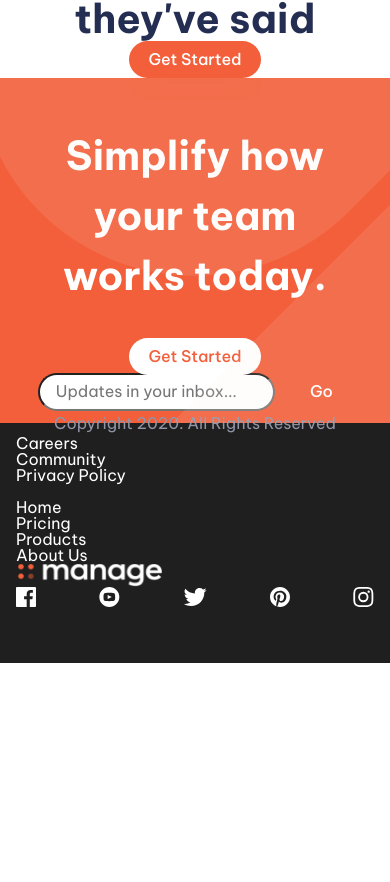
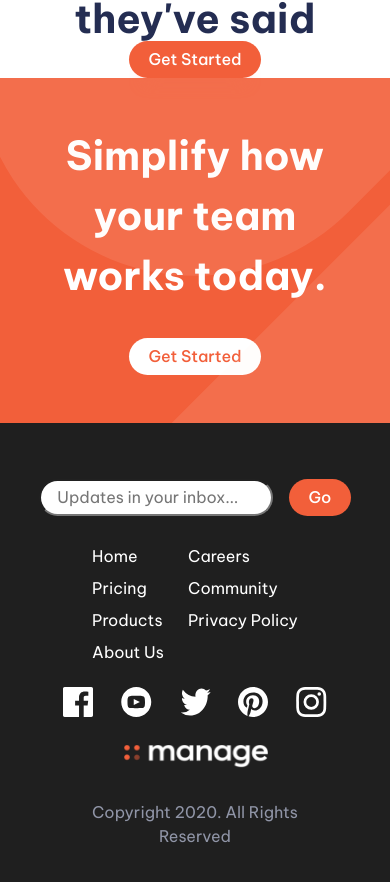
Before and after one commit to nicknahc/manage, a React (Create React App) app: page / in a window 390 px wide. Shown: the part 2134-3016 px from the top of the page. Before the commit the page ends 2797 px from the top, so only its background shows below. Built offline with nearby package versions, Linux system fonts and the light colour scheme.

Commit message:
responsive footer

```diff
--- a/src/components/Footer.js
+++ b/src/components/Footer.js
@@ -8,7 +8,7 @@ import "../styles/Footer.css";
 function Footer() {
   return (
     <footer className="section-padding top-padding footer">
-      <div className="equal-columns footer-height">
+      <div className="equal-columns">
         <div className="footer-logos">
           <img src={logo} width="146" height="24" />
           <ul className="media-links">
@@ -19,15 +19,13 @@ function Footer() {
             <img src={instagramLogo}></img>
           </ul>
         </div>
-        <div className="vertical-space-between">
+        <div className="footer-links-wrapper">
           <ul className="footer-links">
             <li className="footer-link">Home</li>
             <li className="footer-link">Pricing</li>
             <li className="footer-link">Products</li>
             <li className="footer-link">About Us</li>
           </ul>
-        </div>
-        <div className="vertical-space-between">
           <ul className="footer-links">
             <li className="footer-link">Careers</li>
             <li className="footer-link">Community</li>
@@ -35,8 +33,9 @@ function Footer() {
             <li className="footer-link blank">_</li>
           </ul>
         </div>
+
         <div className="footer-logos">
-          <form>
+          <form className="footer-subscribe">
             <input
               className="input"
               type="email"
--- a/src/components/Landing.js
+++ b/src/components/Landing.js
@@ -4,7 +4,7 @@ function Landing() {
   return (
     <section className="section-padding">
       <div className="container">
-        <div className="equal-columns top-margin">
+        <div className="equal-columns landing top-margin">
           <div className="left-column top-padding">
             <h1 className="primary-heading">
               Bring everyone together to build better products.
--- a/src/styles/CallToAction.css
+++ b/src/styles/CallToAction.css
@@ -24,7 +24,7 @@ h5 {
     flex-direction: row;
     align-items: center;
     justify-content: space-between;
-    /* width: 80dvw; */
+    width: 80dvw;
     text-align: left;
   }
   h5 {
--- a/src/styles/Footer.css
+++ b/src/styles/Footer.css
@@ -54,3 +54,55 @@
 .copyright {
   color: var(--caption-clr);
 }
+.footer-links-wrapper {
+  flex: 0.8;
+  display: flex;
+  justify-content: space-around;
+}
+.footer > .equal-columns {
+  height: 8rem;
+}
+.media-links > * {
+  transform: scale(1.15);
+}
+@media (max-width: 50em) {
+  .footer > .equal-columns {
+    flex-direction: column-reverse;
+    justify-content: center;
+    row-gap: 2rem;
+    height: auto;
+  }
+  .footer > .equal-columns > * {
+    row-gap: 2rem;
+  }
+  .footer > .equal-columns:before {
+    content: "Copyright 2020. All Rights Reserved";
+    color: var(--caption-clr);
+  }
+  .footer-links {
+    row-gap: 1rem;
+  }
+  .copyright {
+    display: none;
+  }
+  .footer {
+    padding-inline: 5rem !important;
+    height: max-content;
+  }
+  .footer-logos {
+    flex-direction: column-reverse;
+    align-items: center;
+  }
+  .media-links {
+    width: 65dvw;
+  }
+  .media-links > * {
+    transform: scale(1.5);
+  }
+  .input {
+    width: 60dvw;
+  }
+  .footer-subscribe {
+    width: max-content;
+  }
+}
--- a/src/styles/Home.css
+++ b/src/styles/Home.css
@@ -9,6 +9,8 @@ h4 {
 
 .equal-columns {
   display: flex;
+}
+.equal-columns.landing {
   flex-direction: column-reverse;
 }
 .equal-columns.inverted {
```
